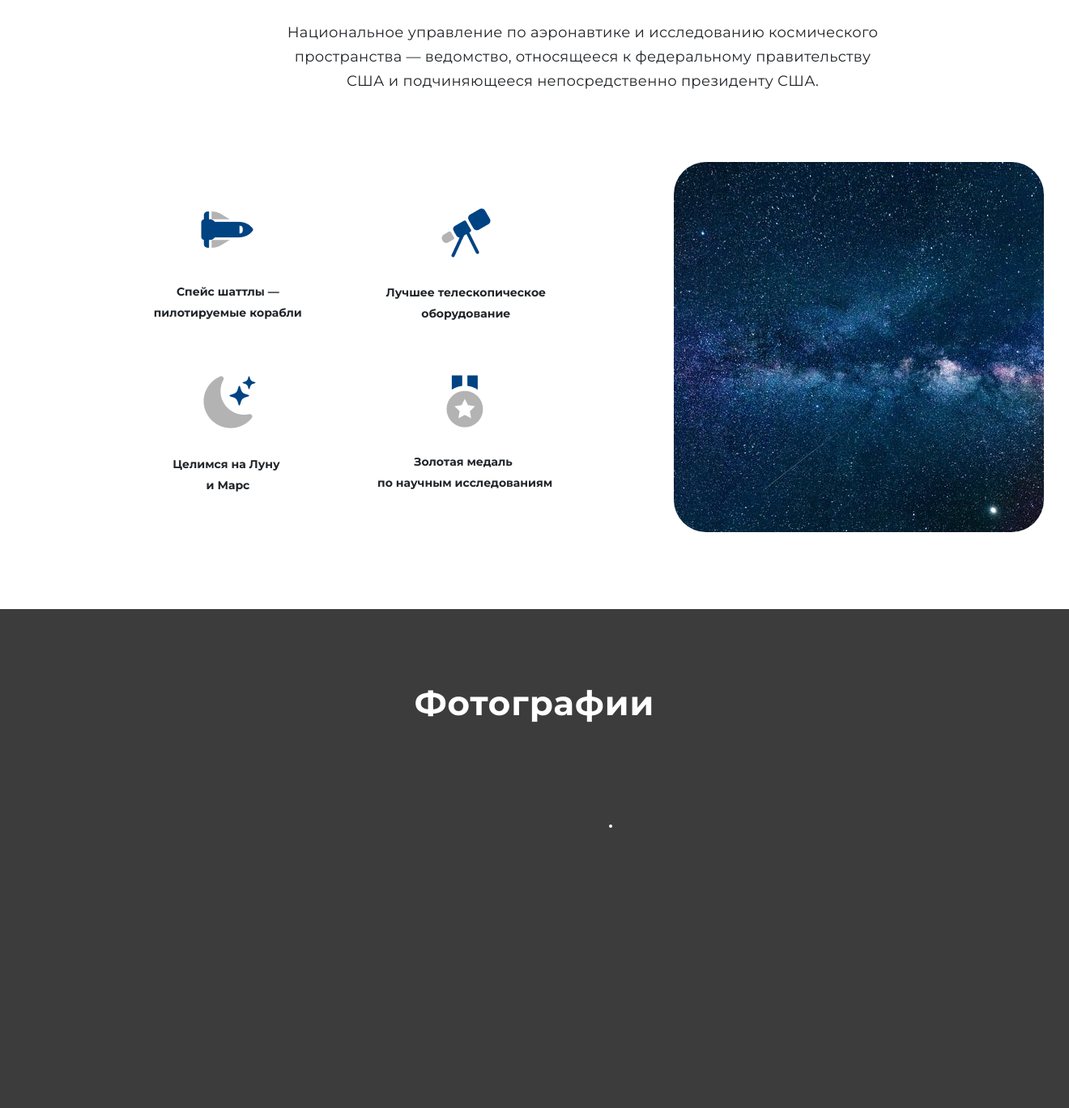
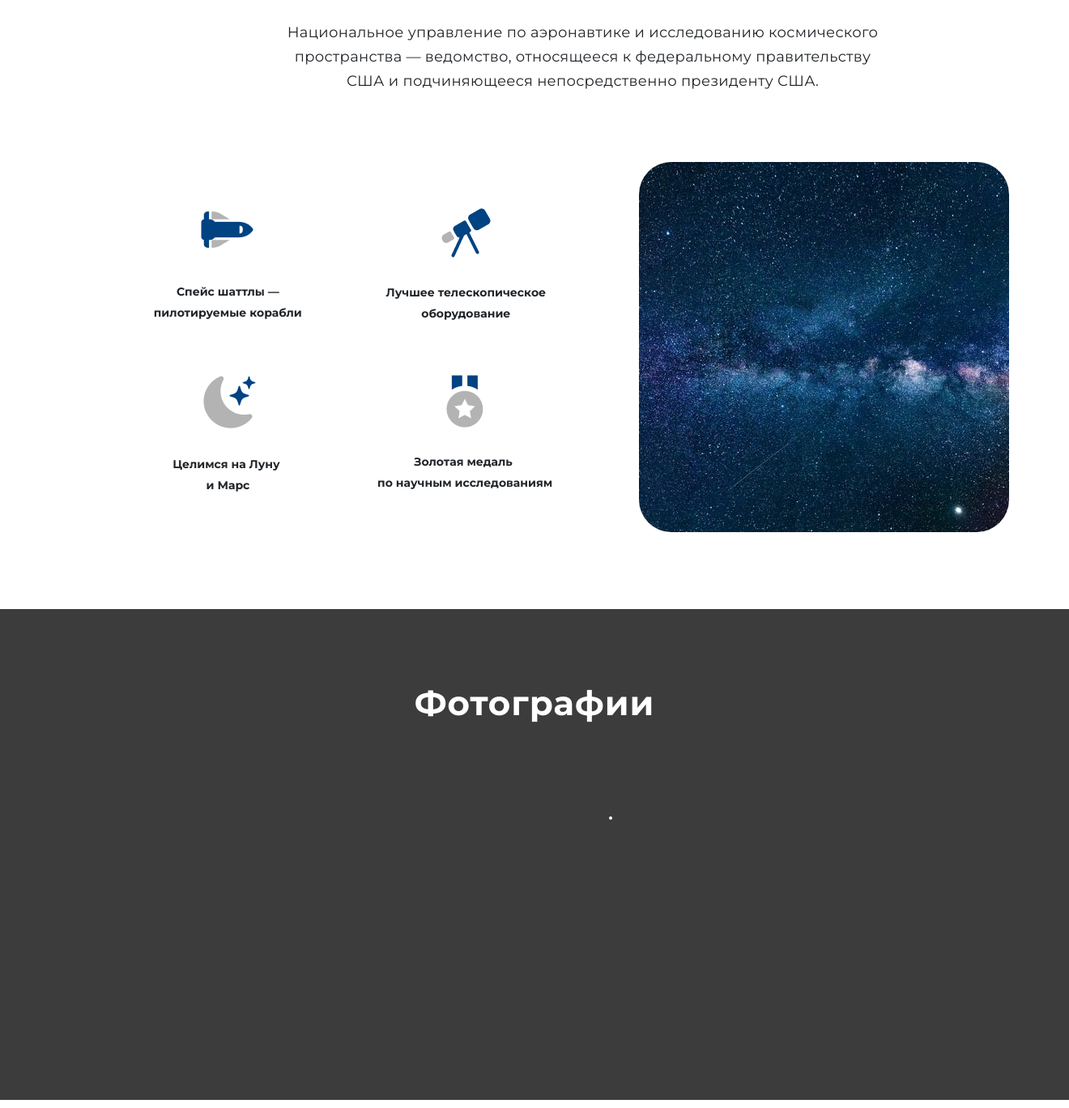
Before and after one commit to NataliaDenysyk/nasa_page, a Django app: page /index/ in a window 1320 px wide. Shown: the part 253-1621 px from the top of the page at 81% size. Run offline with Django 4.2, Linux system fonts and the light colour scheme; tables that the repository leaves empty hold one stand-in row (values such as "Sample post"); grey boxes marked "Sample" are stand-in pictures; some libraries are stand-ins or nearby versions.

Commit message:
update styles.css

```diff
--- a/testBootstrap/static/assets/css/styles.css
+++ b/testBootstrap/static/assets/css/styles.css
@@ -276,7 +276,7 @@
 
 .sec2head {
     font-weight: 700;
-    margin-bottom: 42px;
+    margin-bottom: 20px;
     font-size: 30px;
     line-height: 36px;
     --bs-body-font-weight: 700;
@@ -340,7 +340,7 @@
     text-shadow: 0px 0px;
     margin-left: 0px;
     margin-right: 0px;
-    margin-top: 20px;
+    margin-top: 32px;
     /*overflow: hidden;*/
 }
 
@@ -412,7 +412,7 @@
     padding-left: 0px;
     padding-right: 0px;
     margin-bottom: 50px;
-    margin-left: 96px;
+    margin-left: 10px;
 }
 
 @media (min-width: 768px) {
```
